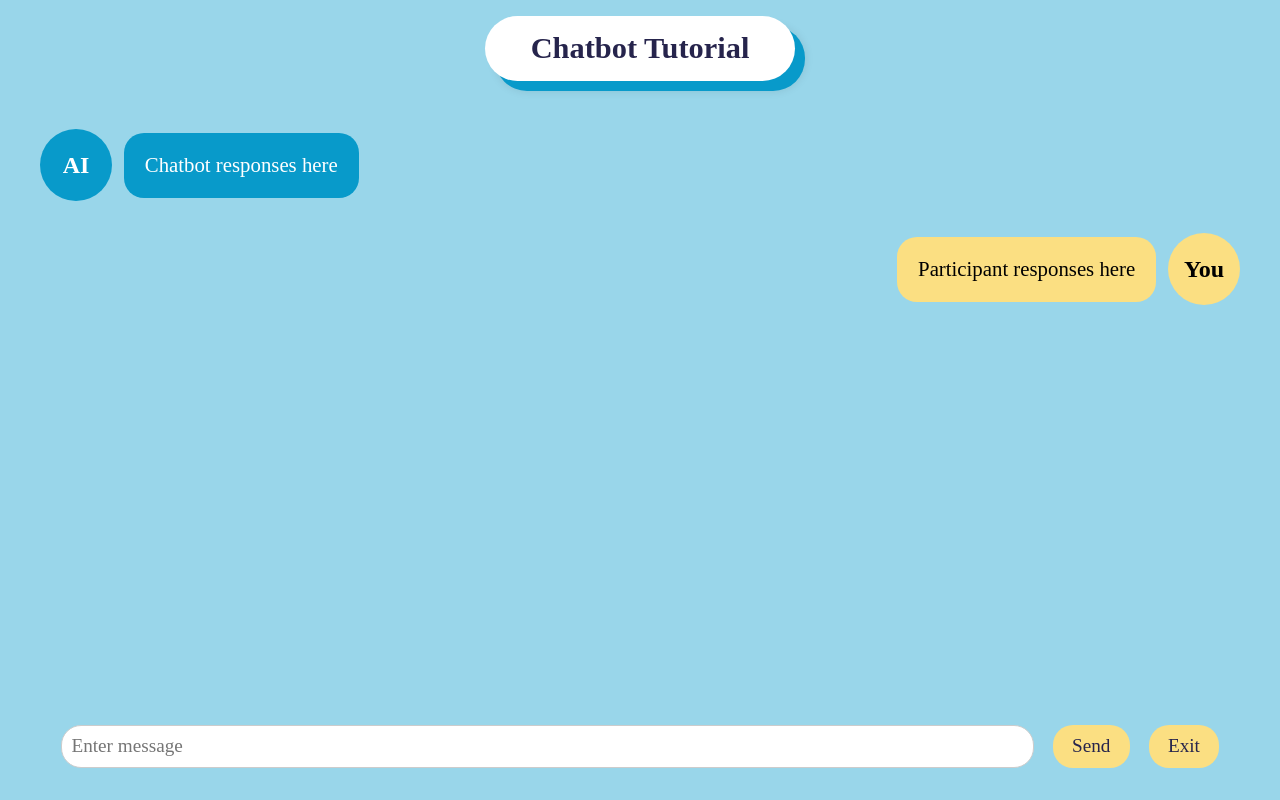
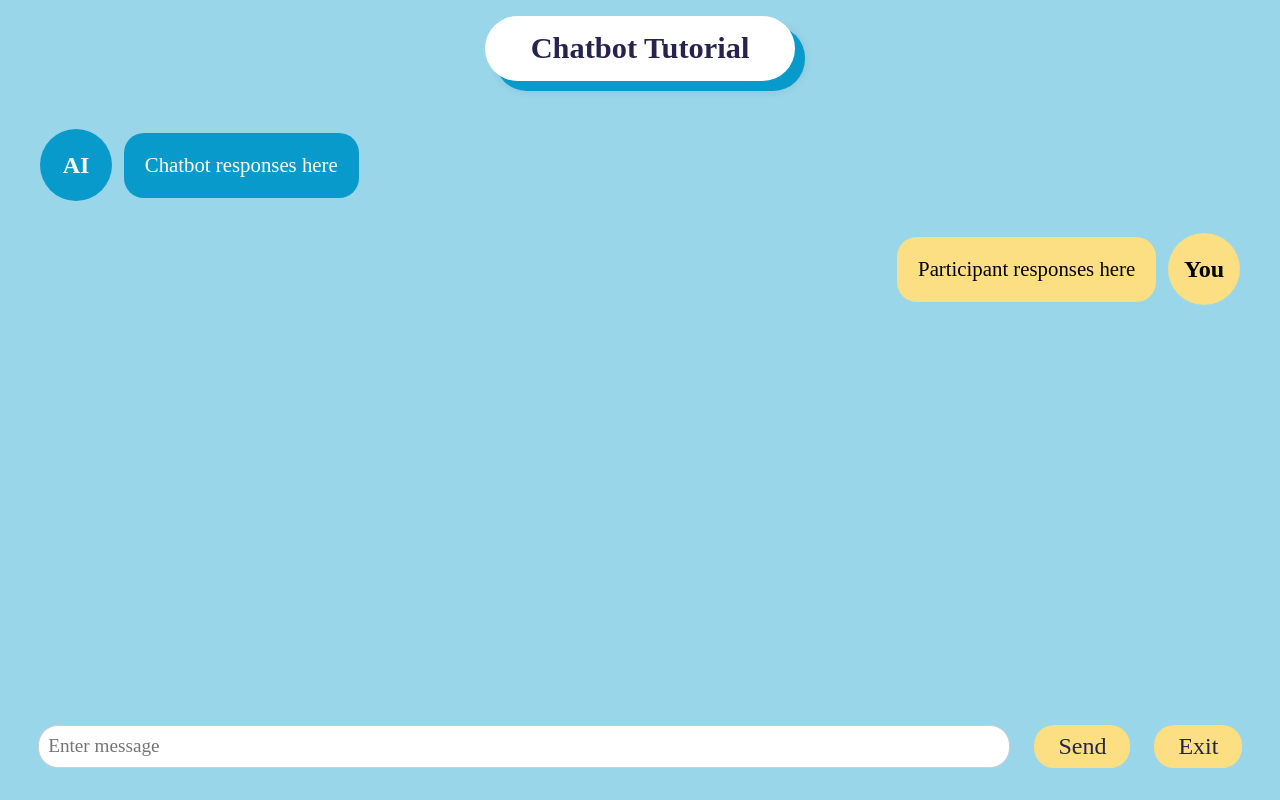
Before and after one commit to Santa-Clara-Imaginarium-Lab/human-ai, a React (Vite) app in the folder client/: page /demo-chat in a window 1280 px wide. Built offline with nearby package versions, Linux system fonts and the light colour scheme; a web font is replaced by a local one.

Commit message:
Change send and exit button sizes

```diff
--- a/client/src/components/chatbotTutorial/DemoChat.css
+++ b/client/src/components/chatbotTutorial/DemoChat.css
@@ -171,8 +171,8 @@
   color: #26244c;
   border: none;
   border-radius: 20px;
-  padding: 0.5em 1em;
-  font-size: 1.2em;
+  padding: 0.3em 1em;
+  font-size: 1.5em;
   cursor: pointer;
   margin-left: 1em;
   font-family: 'Jockey One';
```
